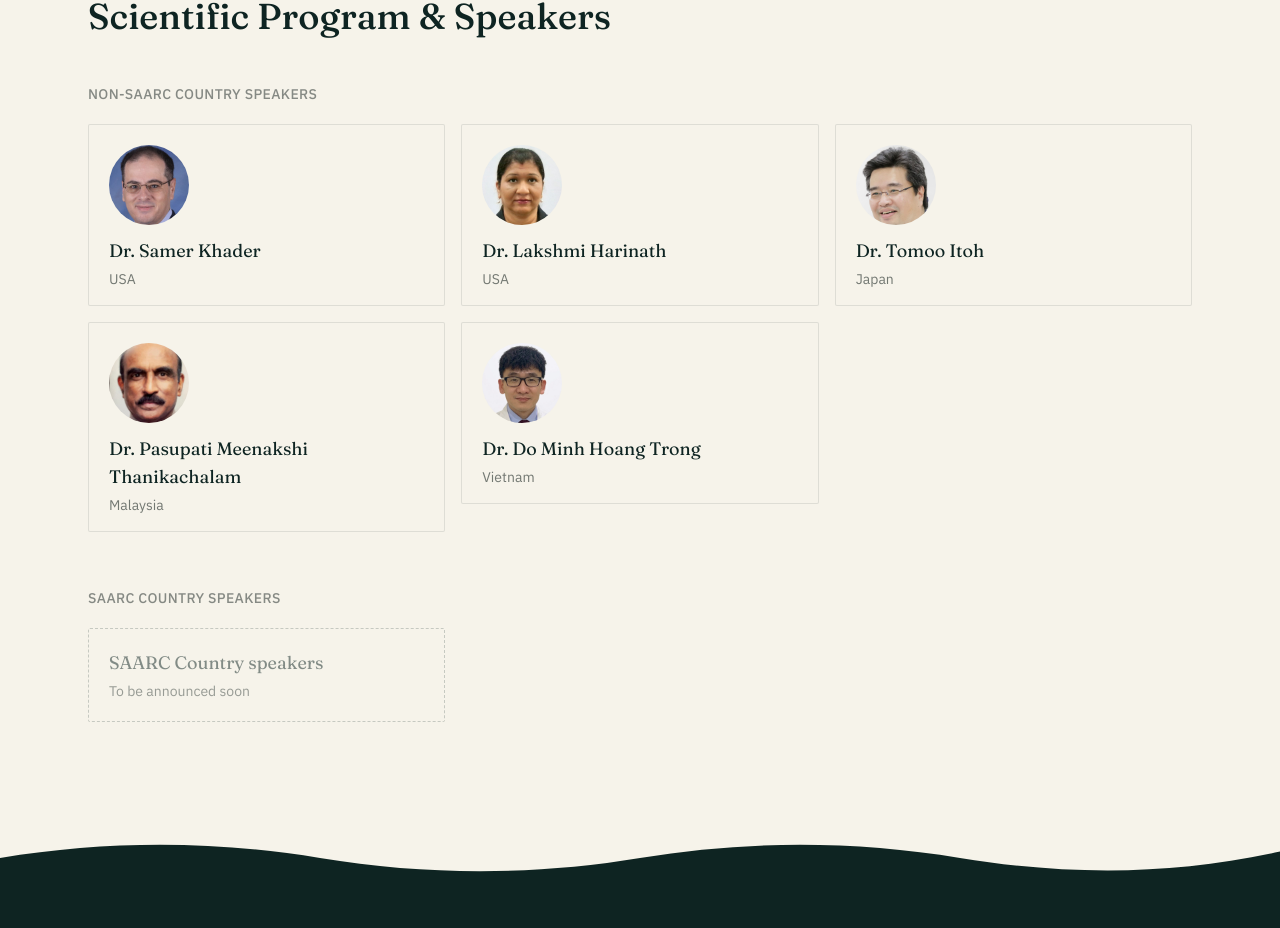
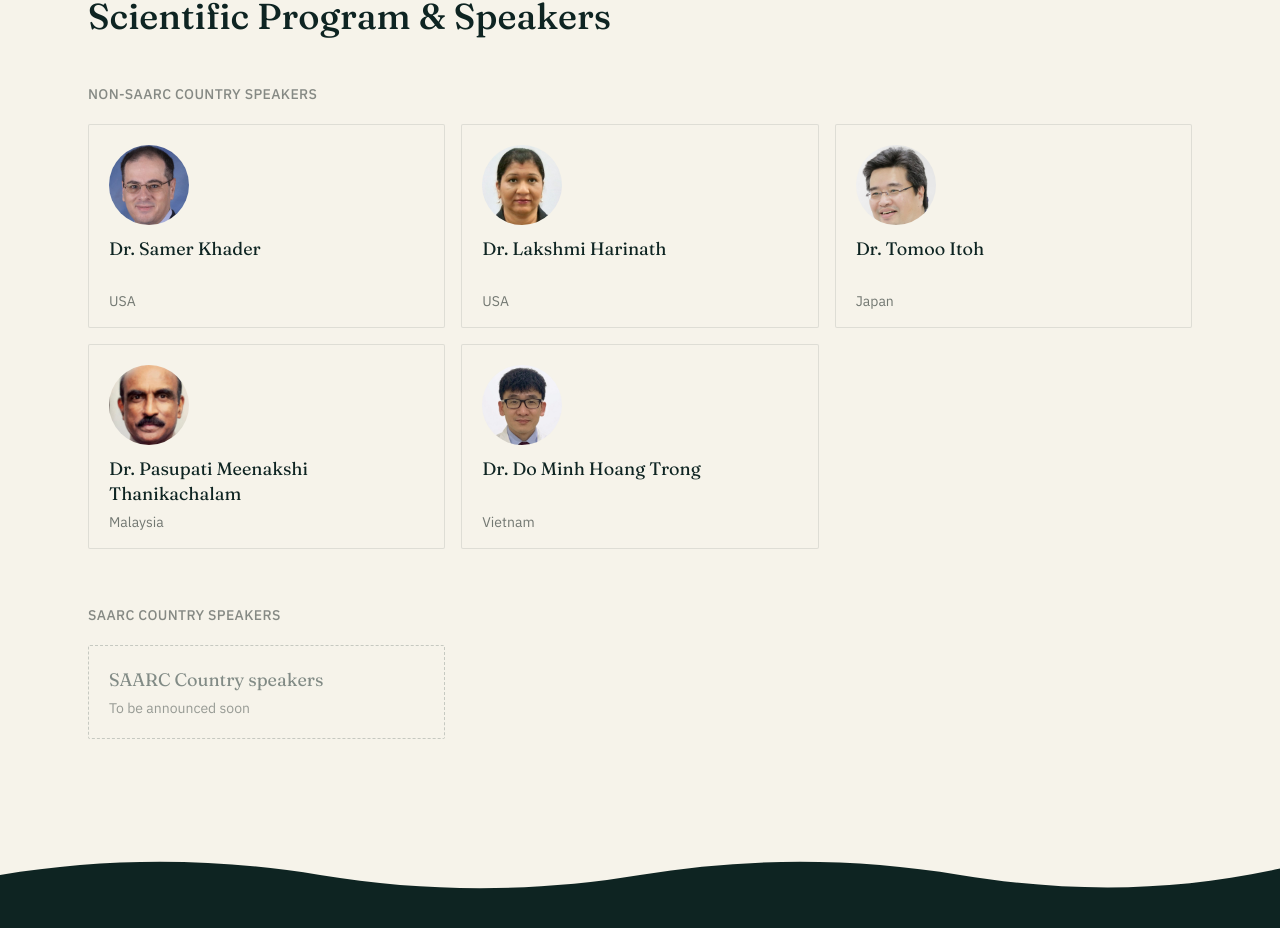
Before and after one commit to sach2027/SACH, a Next.js app: page / in a window 1280 px wide. Shown: the part 1358-2286 px from the top of the page. Built offline with nearby package versions, Linux system fonts and the light colour scheme.

Commit message:
Reserve two-line height for speaker names so all cards match uniformly

```diff
--- a/src/components/Speakers.tsx
+++ b/src/components/Speakers.tsx
@@ -23,7 +23,9 @@ function SpeakerCard({ speaker }: { speaker: Speaker }) {
             .join('')}
         </div>
       )}
-      <h3 className="font-display text-lg text-ink">{speaker.name}</h3>
+      <h3 className="font-display text-lg leading-snug text-ink line-clamp-2 min-h-[3.15rem]">
+        {speaker.name}
+      </h3>
       <p className="mt-1 text-sm text-slate/70">{speaker.country}</p>
     </div>
   );
@@ -51,7 +53,7 @@ export default function Speakers() {
         <h3 className="mt-12 text-sm font-medium uppercase tracking-wide text-slate/60">
           Non-SAARC Country speakers
         </h3>
-        <div className="mt-5 grid grid-cols-1 items-start gap-4 sm:grid-cols-2 lg:grid-cols-3">
+        <div className="mt-5 grid grid-cols-1 gap-4 sm:grid-cols-2 lg:grid-cols-3">
           {nonSaarc.map((s) => (
             <SpeakerCard key={s.name} speaker={s} />
           ))}
@@ -60,7 +62,7 @@ export default function Speakers() {
         <h3 className="mt-14 text-sm font-medium uppercase tracking-wide text-slate/60">
           SAARC Country speakers
         </h3>
-        <div className="mt-5 grid grid-cols-1 items-start gap-4 sm:grid-cols-2 lg:grid-cols-3">
+        <div className="mt-5 grid grid-cols-1 gap-4 sm:grid-cols-2 lg:grid-cols-3">
           <ComingSoonCard />
         </div>
       </div>
```
